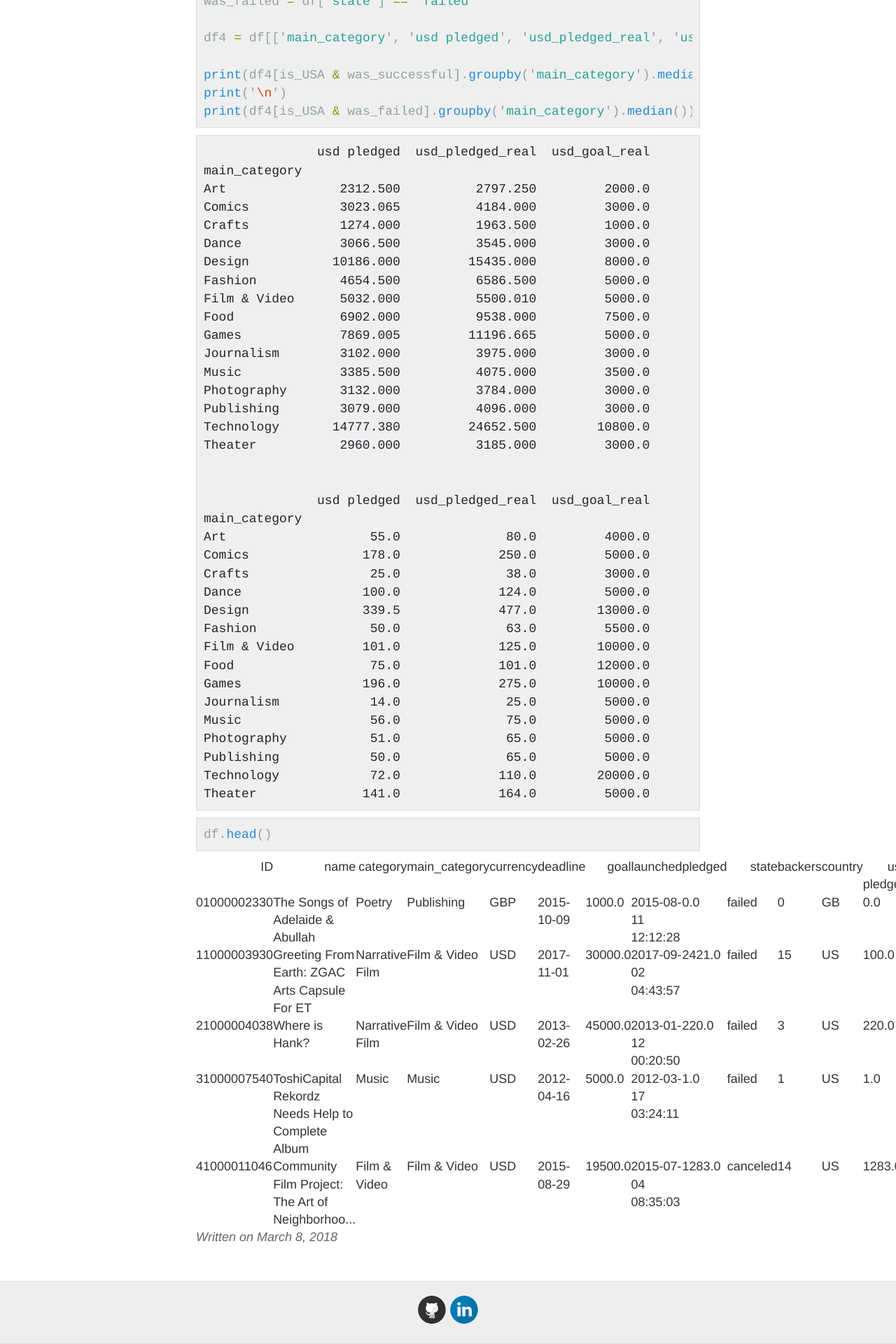
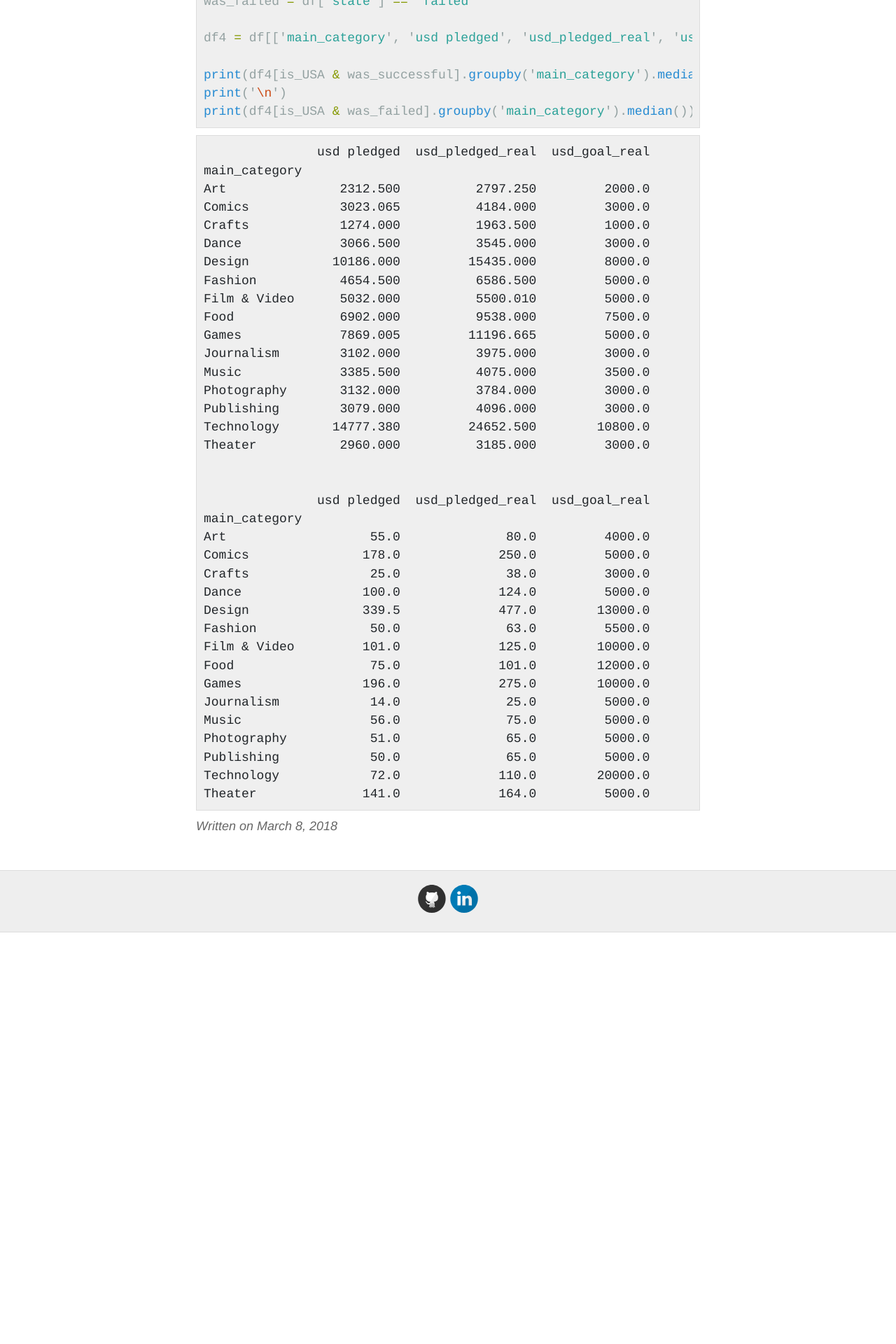
Before and after one commit to Limantara/edwinlimantara.github.io, a Jekyll site: the page built from _posts/2018-3-8-Kickstarter.md, in a window 1280 px wide. Shown: the part 1515-3435 px from the top of the page at 70% size. Built offline with Jekyll 4.4.1, drawn with Linux system fonts in a browser that asks for light colours; our own code applies the rules of GitHub Pages for plain Markdown files; after the commit the page ends 2847 px from its top, so only the background shows below that.

Commit message:
remove table

````diff
--- a/_posts/2018-3-8-Kickstarter.md
+++ b/_posts/2018-3-8-Kickstarter.md
@@ -153,142 +153,3 @@ print(df4[is_USA & was_failed].groupby('main_category').median())
     Publishing            50.0              65.0         5000.0
     Technology            72.0             110.0        20000.0
     Theater              141.0             164.0         5000.0
-
-
-
-```python
-df.head()
-```
-
-
-
-
-<div>
-<style>
-    .dataframe thead tr:only-child th {
-        text-align: right;
-    }
-
-    .dataframe thead th {
-        text-align: left;
-    }
-
-    .dataframe tbody tr th {
-        vertical-align: top;
-    }
-</style>
-<table border="1" class="dataframe">
-  <thead>
-    <tr style="text-align: right;">
-      <th></th>
-      <th>ID</th>
-      <th>name</th>
-      <th>category</th>
-      <th>main_category</th>
-      <th>currency</th>
-      <th>deadline</th>
-      <th>goal</th>
-      <th>launched</th>
-      <th>pledged</th>
-      <th>state</th>
-      <th>backers</th>
-      <th>country</th>
-      <th>usd pledged</th>
-      <th>usd_pledged_real</th>
-      <th>usd_goal_real</th>
-    </tr>
-  </thead>
-  <tbody>
-    <tr>
-      <th>0</th>
-      <td>1000002330</td>
-      <td>The Songs of Adelaide &amp; Abullah</td>
-      <td>Poetry</td>
-      <td>Publishing</td>
-      <td>GBP</td>
-      <td>2015-10-09</td>
-      <td>1000.0</td>
-      <td>2015-08-11 12:12:28</td>
-      <td>0.0</td>
-      <td>failed</td>
-      <td>0</td>
-      <td>GB</td>
-      <td>0.0</td>
-      <td>0.0</td>
-      <td>1533.95</td>
-    </tr>
-    <tr>
-      <th>1</th>
-      <td>1000003930</td>
-      <td>Greeting From Earth: ZGAC Arts Capsule For ET</td>
-      <td>Narrative Film</td>
-      <td>Film &amp; Video</td>
-      <td>USD</td>
-      <td>2017-11-01</td>
-      <td>30000.0</td>
-      <td>2017-09-02 04:43:57</td>
-      <td>2421.0</td>
-      <td>failed</td>
-      <td>15</td>
-      <td>US</td>
-      <td>100.0</td>
-      <td>2421.0</td>
-      <td>30000.00</td>
-    </tr>
-    <tr>
-      <th>2</th>
-      <td>1000004038</td>
-      <td>Where is Hank?</td>
-      <td>Narrative Film</td>
-      <td>Film &amp; Video</td>
-      <td>USD</td>
-      <td>2013-02-26</td>
-      <td>45000.0</td>
-      <td>2013-01-12 00:20:50</td>
-      <td>220.0</td>
-      <td>failed</td>
-      <td>3</td>
-      <td>US</td>
-      <td>220.0</td>
-      <td>220.0</td>
-      <td>45000.00</td>
-    </tr>
-    <tr>
-      <th>3</th>
-      <td>1000007540</td>
-      <td>ToshiCapital Rekordz Needs Help to Complete Album</td>
-      <td>Music</td>
-      <td>Music</td>
-      <td>USD</td>
-      <td>2012-04-16</td>
-      <td>5000.0</td>
-      <td>2012-03-17 03:24:11</td>
-      <td>1.0</td>
-      <td>failed</td>
-      <td>1</td>
-      <td>US</td>
-      <td>1.0</td>
-      <td>1.0</td>
-      <td>5000.00</td>
-    </tr>
-    <tr>
-      <th>4</th>
-      <td>1000011046</td>
-      <td>Community Film Project: The Art of Neighborhoo...</td>
-      <td>Film &amp; Video</td>
-      <td>Film &amp; Video</td>
-      <td>USD</td>
-      <td>2015-08-29</td>
-      <td>19500.0</td>
-      <td>2015-07-04 08:35:03</td>
-      <td>1283.0</td>
-      <td>canceled</td>
-      <td>14</td>
-      <td>US</td>
-      <td>1283.0</td>
-      <td>1283.0</td>
-      <td>19500.00</td>
-    </tr>
-  </tbody>
-</table>
-</div>
````
